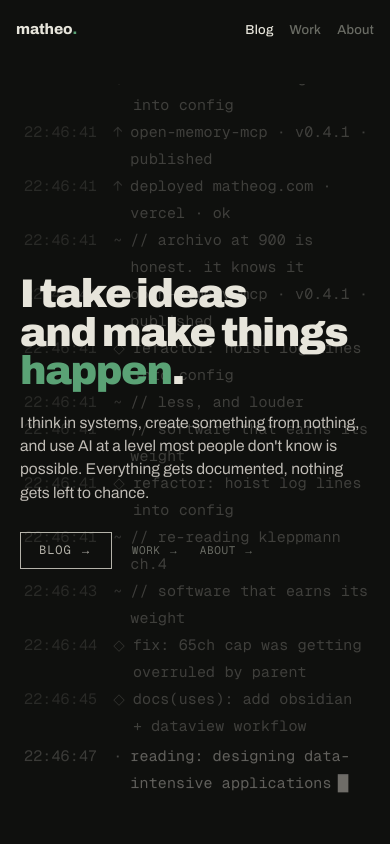
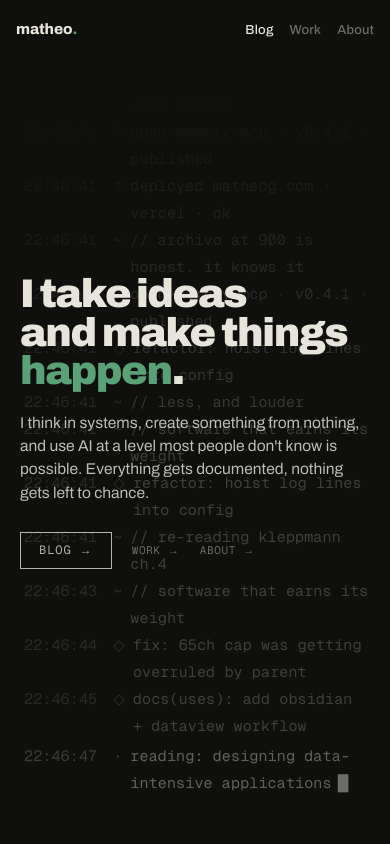
Before and after one commit to Sucu-Syndicate/silverline-portfolio, a Next.js app: page / in a window 390 px wide. Shown: the top 844 px of the page. Built offline with nearby package versions, Linux system fonts and the light colour scheme.

Commit message:
[PTASK-007] Terminal mobile: fade starts at 50%, very gradual toward top

```diff
--- a/app/globals.css
+++ b/app/globals.css
@@ -929,8 +929,8 @@ a { color: inherit; text-decoration: none; }
     width: 100%;
     height: 90%;
     opacity: 1;
-    mask-image: none;
-    -webkit-mask-image: none;
+    mask-image: linear-gradient(180deg, transparent 0%, #000 50%, #000 100%);
+    -webkit-mask-image: linear-gradient(180deg, transparent 0%, #000 50%, #000 100%);
   }
   .projects-grid { grid-template-columns: 1fr; }
   .footer-inner { grid-template-columns: 1fr; }
```
